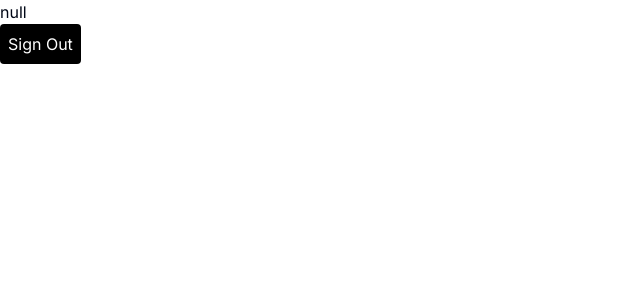
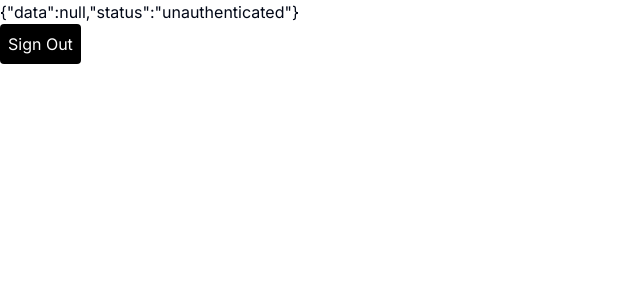
Before and after one commit to Sajid-Hossain98/next-auth-v5, a Next.js app: page /settings in a window 1280 px wide. Shown: the top 300 px of the page, without its empty margins (0-640 px from the left). Built offline with nearby package versions, Linux system fonts and the light colour scheme; no server answers.

Commit message:
fetching user session in client component

```diff
--- a/app/(protected)/settings/page.tsx
+++ b/app/(protected)/settings/page.tsx
@@ -1,18 +1,14 @@
-import { auth, signOut } from "@/auth";
+"use client";
 
-const SettingsPage = async () => {
-  const session = await auth();
+import { useSession } from "next-auth/react";
+
+const SettingsPage = () => {
+  const session = useSession();
 
   return (
     <div>
       {JSON.stringify(session)}
-      <form
-        action={async () => {
-          "use server";
-
-          await signOut();
-        }}
-      >
+      <form>
         <button type="submit" className="bg-black p-2 text-white rounded">
           Sign Out
         </button>
--- a/app/layout.tsx
+++ b/app/layout.tsx
@@ -1,6 +1,8 @@
 import type { Metadata } from "next";
 import { Inter } from "next/font/google";
 import "./globals.css";
+import { SessionProvider } from "next-auth/react";
+import { auth } from "@/auth";
 
 const inter = Inter({ subsets: ["latin"] });
 
@@ -9,14 +11,18 @@ export const metadata: Metadata = {
   description: "An application to practice Next auth",
 };
 
-export default function RootLayout({
+export default async function RootLayout({
   children,
 }: {
   children: React.ReactNode;
 }) {
+  const session = await auth();
+
   return (
-    <html lang="en">
-      <body className={inter.className}>{children}</body>
-    </html>
+    <SessionProvider session={session}>
+      <html lang="en">
+        <body className={inter.className}>{children}</body>
+      </html>
+    </SessionProvider>
   );
 }
```
